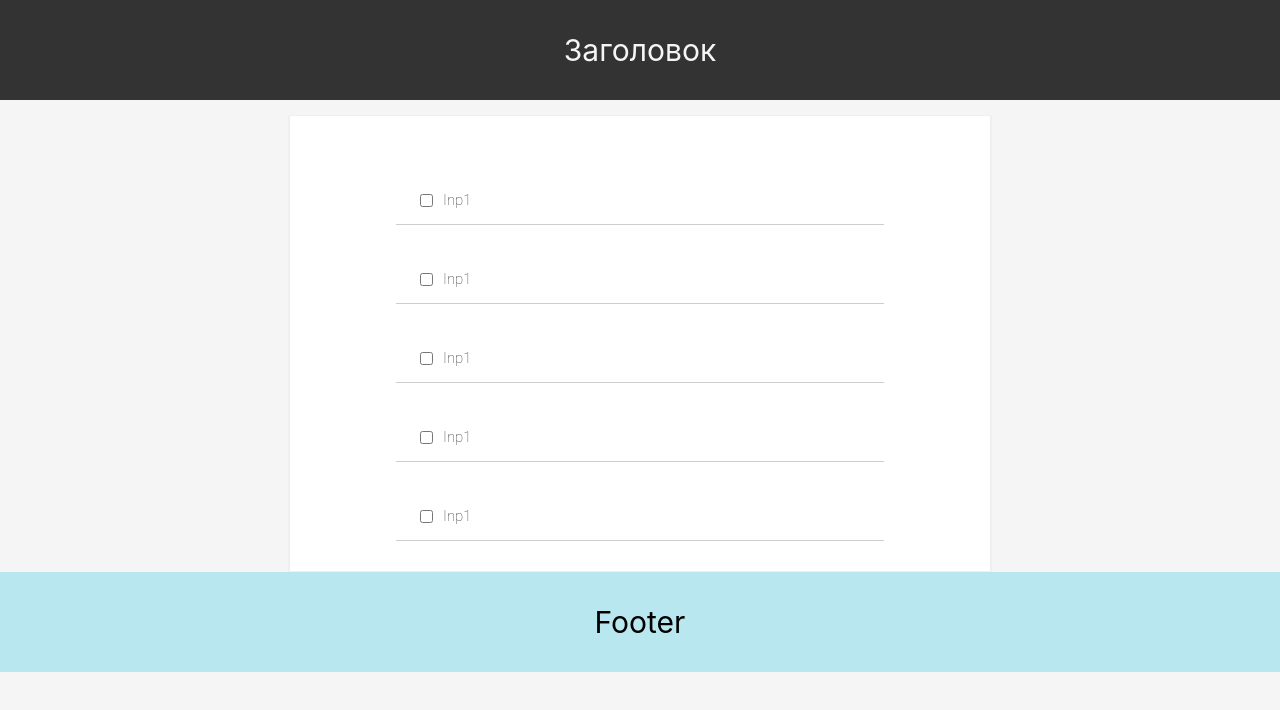
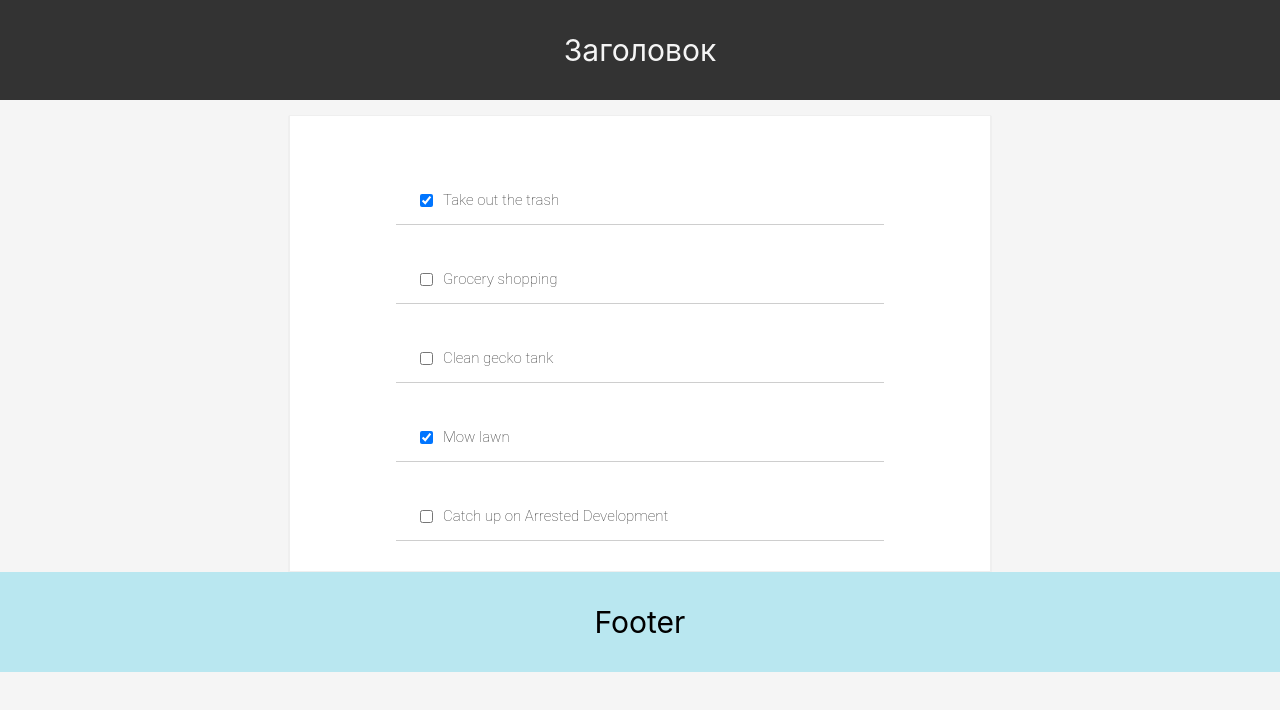
Before and after one commit to ZValeriy/React_simple, a React (Create React App) app: page / in a window 1280 px wide. Shown: the top 710 px of the page. Built offline with nearby package versions, Linux system fonts and the light colour scheme.

Commit message:
Make components with props

```diff
--- a/src/components/MainContent.js
+++ b/src/components/MainContent.js
@@ -1,15 +1,13 @@
 import React from "react"
 import ToDoItem from "./ToDoItem";
+import todosData from "../todosData";
 
 function MainContent() {
+    const todoItems = todosData.map(item => <ToDoItem key={item.id} item={item}/>)
     return (
         <div className="todo-list">
-            <ToDoItem />
-            <ToDoItem />
-            <ToDoItem />
-            <ToDoItem />
-            <ToDoItem />
+        {todoItems}
         </div>
     )
 }
-export default MainContent
+export default MainContent;
--- a/src/components/ToDoItem.js
+++ b/src/components/ToDoItem.js
@@ -1,12 +1,12 @@
 import React from "react";
 
-function ToDoItem() {
+function TodoItem(props) {
     return (
         <div className="todo-item">
-            <input type="checkbox" />
-            <p>Inp1</p>
+            <input type="checkbox" checked={props.item.completed}/>
+            <p>{props.item.text}</p>
         </div>
     )
 }
 
-export default ToDoItem
+export default TodoItem
--- /dev/null
+++ b/src/todosData.js
@@ -0,0 +1,29 @@
+const todosData = [
+    {
+        id: 1,
+        text: "Take out the trash",
+        completed: true
+    },
+    {
+        id: 2,
+        text: "Grocery shopping",
+        completed: false
+    },
+    {
+        id: 3,
+        text: "Clean gecko tank",
+        completed: false
+    },
+    {
+        id: 4,
+        text: "Mow lawn",
+        completed: true
+    },
+    {
+        id: 5,
+        text: "Catch up on Arrested Development",
+        completed: false
+    }
+]
+
+export default todosData
```
